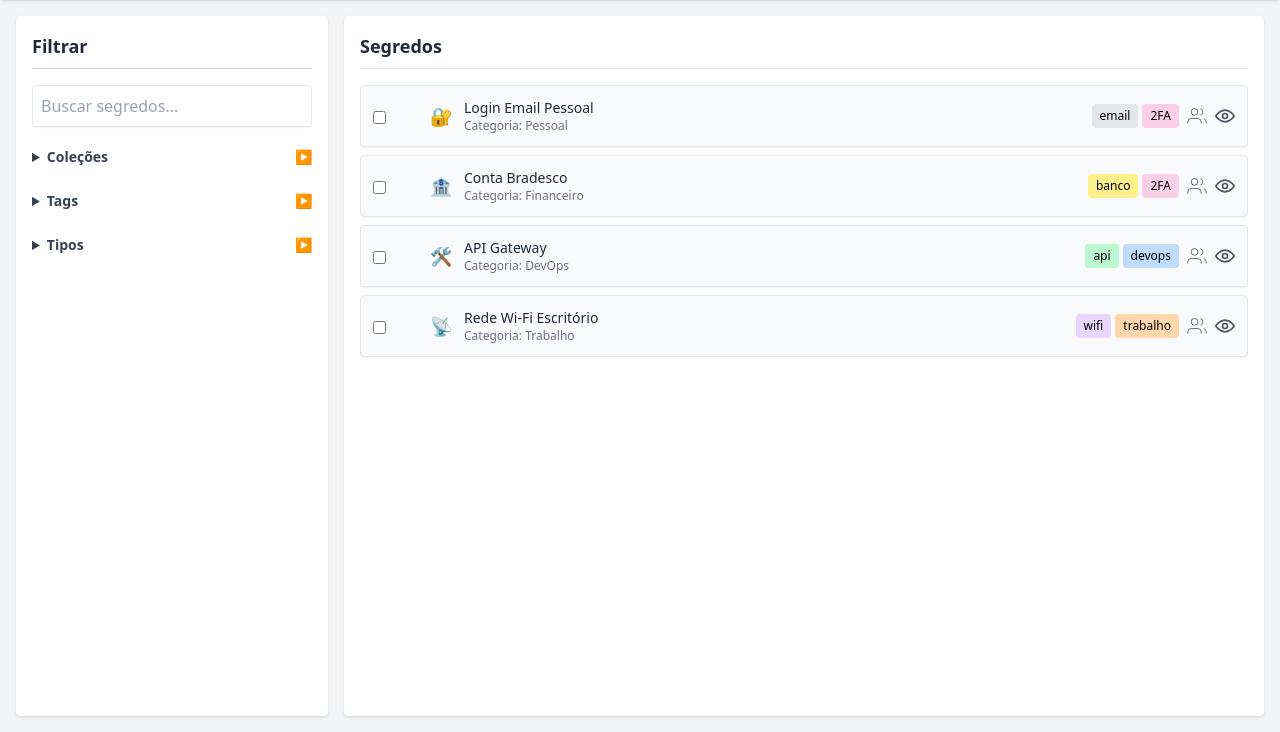
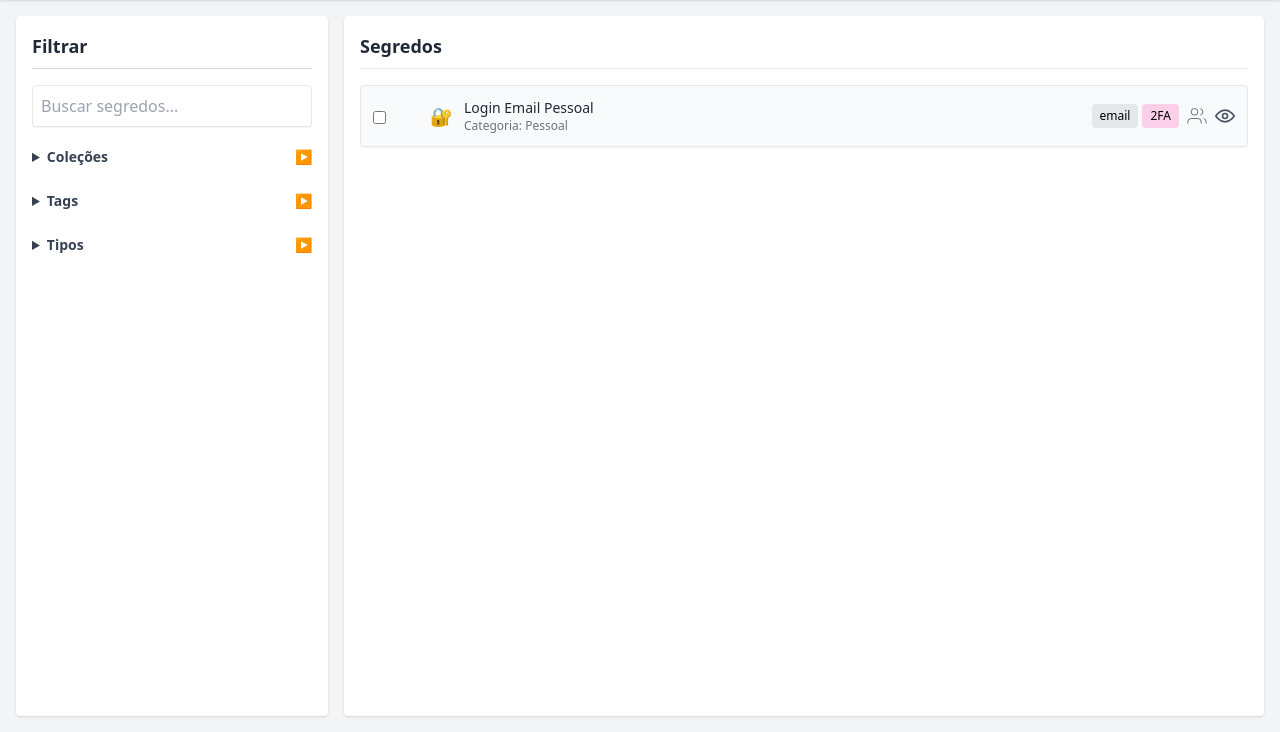
Before and after one commit to venturas/pig, a Flask app: page /dashboard in a window 1280 px wide. Shown: the part 68-800 px from the top of the page. Run offline with Flask 3, Linux system fonts and the light colour scheme; the visitor is signed in with stand-in values (Sample User, id 1); some libraries are stand-ins or nearby versions.

Commit message:
Update dashboard.html

```diff
--- a/app/templates/dashboard.html
+++ b/app/templates/dashboard.html
@@ -9,19 +9,18 @@
     summary::-webkit-details-marker {
       display: none;
     }
-    summary:after {
+    summary::after {
       content: "▶";
       float: right;
       transition: transform 0.2s;
     }
-    details[open] summary:after {
+    details[open] summary::after {
       transform: rotate(90deg);
     }
   </style>
 </head>
 <body class="bg-gray-100 min-h-screen flex flex-col">
 
-  <!-- Header -->
   <header class="bg-white shadow p-4 flex justify-between items-center">
     <div class="flex items-center space-x-2">
       <span class="text-2xl">🐷</span>
@@ -39,7 +38,6 @@
     </div>
   </header>
 
-  <!-- Conteúdo -->
   <div class="flex flex-1 flex-col lg:flex-row p-4 gap-4">
     <!-- Filtros -->
     <aside class="w-full lg:w-1/4 bg-white rounded shadow p-4 space-y-4">
@@ -88,13 +86,12 @@
     <main class="flex-1 bg-white rounded shadow p-4">
       <h2 class="text-lg font-semibold text-gray-800 mb-4 border-b pb-2">Segredos</h2>
       <ul class="space-y-2">
-
         <li class="p-3 border rounded shadow-sm bg-gray-50 flex justify-between items-center">
           <div class="flex items-center gap-3">
             <input type="checkbox" class="form-checkbox accent-pink-500 mt-0.5" />
             <button class="text-gray-500 hover:text-gray-800 mt-0.5">
               <svg xmlns="http://www.w3.org/2000/svg" class="w-5 h-5" fill="currentColor" viewBox="0 0 24 24">
-                <path d="M3 6h18M3 12h18M3 18h18" />
+                <path d="M4 6h16M4 12h16M4 18h16"/>
               </svg>
             </button>
             <span class="text-lg">🔐</span>
@@ -104,7 +101,10 @@
             </div>
           </div>
           <div class="flex items-center space-x-2">
-            <span class="flex gap-1"><span class="bg-gray-200 text-xs px-2 py-1 rounded">email</span> <span class="bg-pink-200 text-xs px-2 py-1 rounded">2FA</span></span>
+            <span class="flex gap-1">
+              <span class="bg-gray-200 text-xs px-2 py-1 rounded">email</span>
+              <span class="bg-pink-200 text-xs px-2 py-1 rounded">2FA</span>
+            </span>
             <button class="text-gray-600 hover:text-gray-800" title="Compartilhar">
               <svg xmlns="http://www.w3.org/2000/svg" class="w-5 h-5" fill="none" viewBox="0 0 24 24" stroke="currentColor">
                 <path d="M17 21v-2a4 4 0 00-4-4H5a4 4 0 00-4 4v2"/>
@@ -121,106 +121,6 @@
             </button>
           </div>
         </li>
-
-        <li class="p-3 border rounded shadow-sm bg-gray-50 flex justify-between items-center">
-          <div class="flex items-center gap-3">
-            <input type="checkbox" class="form-checkbox accent-pink-500 mt-0.5" />
-            <button class="text-gray-500 hover:text-gray-800 mt-0.5">
-              <svg xmlns="http://www.w3.org/2000/svg" class="w-5 h-5" fill="currentColor" viewBox="0 0 24 24">
-                <path d="M3 6h18M3 12h18M3 18h18" />
-              </svg>
-            </button>
-            <span class="text-lg">🏦</span>
-            <div>
-              <h3 class="text-sm font-medium text-gray-800">Conta Bradesco</h3>
-              <p class="text-xs text-gray-500">Categoria: Financeiro</p>
-            </div>
-          </div>
-          <div class="flex items-center space-x-2">
-            <span class="flex gap-1"><span class="bg-yellow-200 text-xs px-2 py-1 rounded">banco</span> <span class="bg-pink-200 text-xs px-2 py-1 rounded">2FA</span></span>
-            <button class="text-gray-600 hover:text-gray-800" title="Compartilhar">
-              <svg xmlns="http://www.w3.org/2000/svg" class="w-5 h-5" fill="none" viewBox="0 0 24 24" stroke="currentColor">
-                <path d="M17 21v-2a4 4 0 00-4-4H5a4 4 0 00-4 4v2"/>
-                <circle cx="9" cy="7" r="4"/>
-                <path d="M23 21v-2a4 4 0 00-3-3.87"/>
-                <path d="M16 3.13a4 4 0 010 7.75"/>
-              </svg>
-            </button>
-            <button class="text-gray-600 hover:text-gray-800" title="Visualizar">
-              <svg xmlns="http://www.w3.org/2000/svg" class="w-5 h-5" viewBox="0 0 24 24" fill="none" stroke="currentColor" stroke-width="2" stroke-linecap="round" stroke-linejoin="round">
-                <path d="M1 12s4-7 11-7 11 7 11 7-4 7-11 7-11-7-11-7z"/>
-                <circle cx="12" cy="12" r="3"/>
-              </svg>
-            </button>
-          </div>
-        </li>
-
-        <li class="p-3 border rounded shadow-sm bg-gray-50 flex justify-between items-center">
-          <div class="flex items-center gap-3">
-            <input type="checkbox" class="form-checkbox accent-pink-500 mt-0.5" />
-            <button class="text-gray-500 hover:text-gray-800 mt-0.5">
-              <svg xmlns="http://www.w3.org/2000/svg" class="w-5 h-5" fill="currentColor" viewBox="0 0 24 24">
-                <path d="M3 6h18M3 12h18M3 18h18" />
-              </svg>
-            </button>
-            <span class="text-lg">🛠️</span>
-            <div>
-              <h3 class="text-sm font-medium text-gray-800">API Gateway</h3>
-              <p class="text-xs text-gray-500">Categoria: DevOps</p>
-            </div>
-          </div>
-          <div class="flex items-center space-x-2">
-            <span class="flex gap-1"><span class="bg-green-200 text-xs px-2 py-1 rounded">api</span> <span class="bg-blue-200 text-xs px-2 py-1 rounded">devops</span></span>
-            <button class="text-gray-600 hover:text-gray-800" title="Compartilhar">
-              <svg xmlns="http://www.w3.org/2000/svg" class="w-5 h-5" fill="none" viewBox="0 0 24 24" stroke="currentColor">
-                <path d="M17 21v-2a4 4 0 00-4-4H5a4 4 0 00-4 4v2"/>
-                <circle cx="9" cy="7" r="4"/>
-                <path d="M23 21v-2a4 4 0 00-3-3.87"/>
-                <path d="M16 3.13a4 4 0 010 7.75"/>
-              </svg>
-            </button>
-            <button class="text-gray-600 hover:text-gray-800" title="Visualizar">
-              <svg xmlns="http://www.w3.org/2000/svg" class="w-5 h-5" viewBox="0 0 24 24" fill="none" stroke="currentColor" stroke-width="2" stroke-linecap="round" stroke-linejoin="round">
-                <path d="M1 12s4-7 11-7 11 7 11 7-4 7-11 7-11-7-11-7z"/>
-                <circle cx="12" cy="12" r="3"/>
-              </svg>
-            </button>
-          </div>
-        </li>
-
-        <li class="p-3 border rounded shadow-sm bg-gray-50 flex justify-between items-center">
-          <div class="flex items-center gap-3">
-            <input type="checkbox" class="form-checkbox accent-pink-500 mt-0.5" />
-            <button class="text-gray-500 hover:text-gray-800 mt-0.5">
-              <svg xmlns="http://www.w3.org/2000/svg" class="w-5 h-5" fill="currentColor" viewBox="0 0 24 24">
-                <path d="M3 6h18M3 12h18M3 18h18" />
-              </svg>
-            </button>
-            <span class="text-lg">📡</span>
-            <div>
-              <h3 class="text-sm font-medium text-gray-800">Rede Wi-Fi Escritório</h3>
-              <p class="text-xs text-gray-500">Categoria: Trabalho</p>
-            </div>
-          </div>
-          <div class="flex items-center space-x-2">
-            <span class="flex gap-1"><span class="bg-purple-200 text-xs px-2 py-1 rounded">wifi</span> <span class="bg-orange-200 text-xs px-2 py-1 rounded">trabalho</span></span>
-            <button class="text-gray-600 hover:text-gray-800" title="Compartilhar">
-              <svg xmlns="http://www.w3.org/2000/svg" class="w-5 h-5" fill="none" viewBox="0 0 24 24" stroke="currentColor">
-                <path d="M17 21v-2a4 4 0 00-4-4H5a4 4 0 00-4 4v2"/>
-                <circle cx="9" cy="7" r="4"/>
-                <path d="M23 21v-2a4 4 0 00-3-3.87"/>
-                <path d="M16 3.13a4 4 0 010 7.75"/>
-              </svg>
-            </button>
-            <button class="text-gray-600 hover:text-gray-800" title="Visualizar">
-              <svg xmlns="http://www.w3.org/2000/svg" class="w-5 h-5" viewBox="0 0 24 24" fill="none" stroke="currentColor" stroke-width="2" stroke-linecap="round" stroke-linejoin="round">
-                <path d="M1 12s4-7 11-7 11 7 11 7-4 7-11 7-11-7-11-7z"/>
-                <circle cx="12" cy="12" r="3"/>
-              </svg>
-            </button>
-          </div>
-        </li>
-
       </ul>
     </main>
   </div>
```
